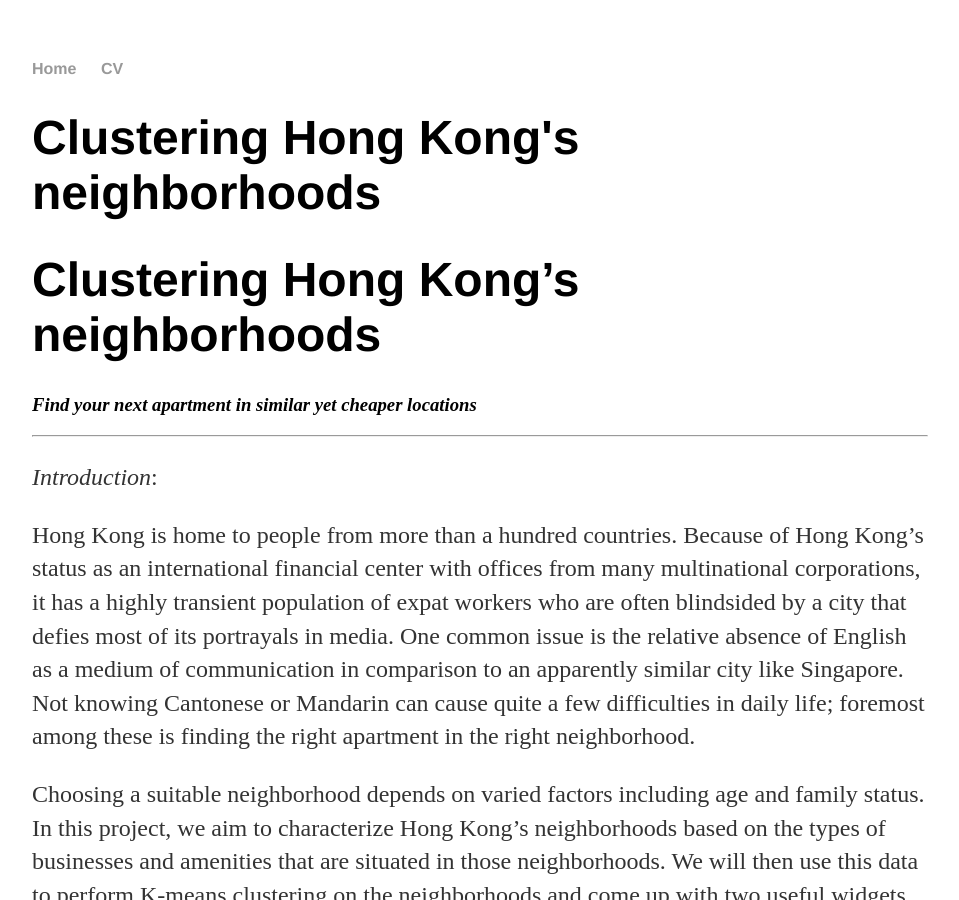
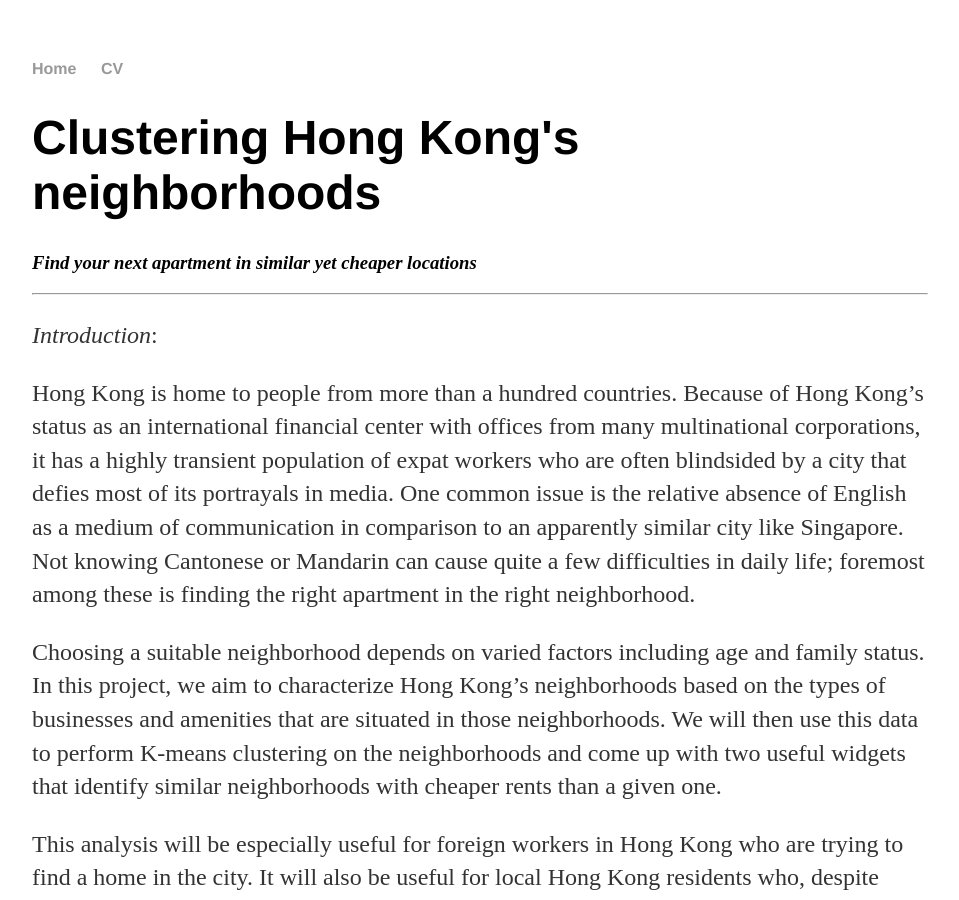
Before and after one commit to h2kh/h2kh.github.io, a Jekyll site: the page built from _posts/2019-06-03-Neighborhood-clustering.md, in a window 1280 px wide and 900 px high. Shown: the whole window, without its empty margins (160-1119 px from the left). Built offline with Jekyll 4.4.1, drawn with Linux system fonts in a browser that asks for light colours.

Commit message:
Update 2019-06-03-Neighborhood-clustering.md

```diff
--- a/_posts/2019-06-03-Neighborhood-clustering.md
+++ b/_posts/2019-06-03-Neighborhood-clustering.md
@@ -3,7 +3,6 @@ layout: post
 title: "Clustering Hong Kong's neighborhoods"
 ---
 
-# Clustering Hong Kong's neighborhoods
 ### *Find your next apartment in similar yet cheaper locations*
 ---------
 
```
